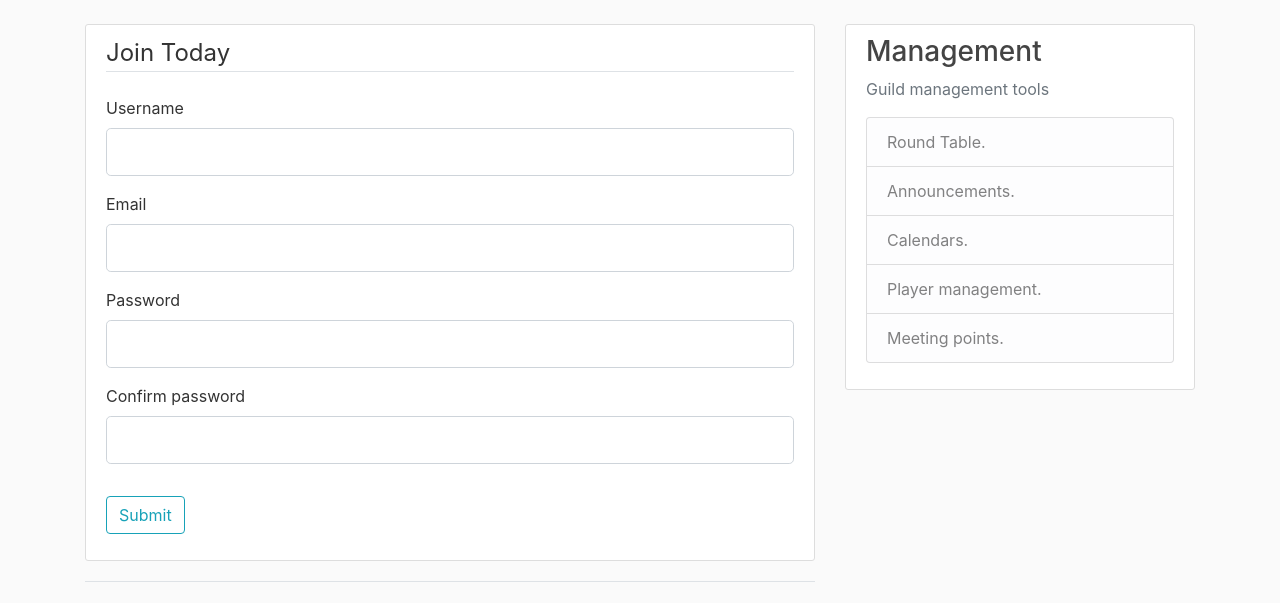
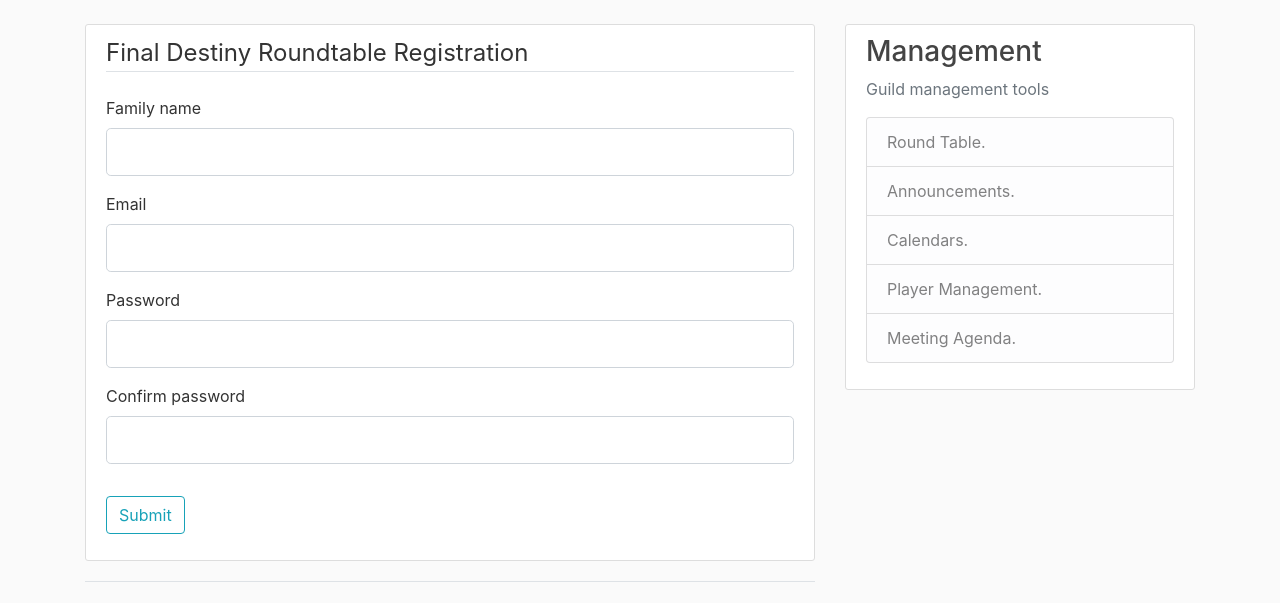
Before and after one commit to arnoldhilberink/FinalDestiny, a Flask app: template templates/register.html in a window 1280 px wide. Shown: the part 56-659 px from the top of the page. Run offline with Flask 2, Linux system fonts and the light colour scheme; the template is opened without the code that fills it: most values are stand-ins (such as "Sample title", 1, 10 or a date in 2020); form fields are guessed from the names that the template uses; some libraries are stand-ins or nearby versions.

Commit message:
Username changed

```diff
--- a/forms.py
+++ b/forms.py
@@ -4,7 +4,7 @@ from wtforms.validators import DataRequired, Length, Email, EqualTo
 
 
 class RegistrationForm(FlaskForm):
-    username = StringField('Username',
+    family_name = StringField('BDO Family Name',
                            validators=[DataRequired(), Length(min=2, max=20)])
     email = StringField('Email',
                         validators=[DataRequired(), Email()])
--- a/templates/layout.html
+++ b/templates/layout.html
@@ -60,8 +60,8 @@
                 <li class="list-group-item list-group-item-light">Round Table.</li>
                 <li class="list-group-item list-group-item-light">Announcements.</li>
                 <li class="list-group-item list-group-item-light">Calendars.</li>
-                <li class="list-group-item list-group-item-light">Player management.</li>
-                <li class="list-group-item list-group-item-light">Meeting points.</li>
+                <li class="list-group-item list-group-item-light">Player Management.</li>
+                <li class="list-group-item list-group-item-light">Meeting Agenda.</li>
               </ul>
             </p>
           </div>
--- a/templates/register.html
+++ b/templates/register.html
@@ -4,19 +4,19 @@
         <form method="POST" action="">
             {{ form.hidden_tag() }}
             <fieldset class="form-group">
-                <legend class="border-bottom mb-4">Join Today</legend>
+                <legend class="border-bottom mb-4">Final Destiny Roundtable Registration</legend>
                 <div class="form-group">
-                    {{ form.username.label(class="form-control-label") }}
+                    {{ form.family_name.label(class="form-control-label") }}
 
-                    {% if form.username.errors %}
-                        {{ form.username(class="form-control form-control-lg is-invalid") }}
+                    {% if form.family_name.errors %}
+                        {{ form.family_name(class="form-control form-control-lg is-invalid") }}
                         <div class="invalid-feedback">
-                            {% for error in form.username.errors %}
+                            {% for error in form.family_name.errors %}
                                 <span>{{ error }}</span>
                             {% endfor %}
                         </div>
                     {% else %}
-                        {{ form.username(class="form-control form-control-lg") }}
+                        {{ form.family_name(class="form-control form-control-lg") }}
                     {% endif %}
                 </div>
                 <div class="form-group">
```
